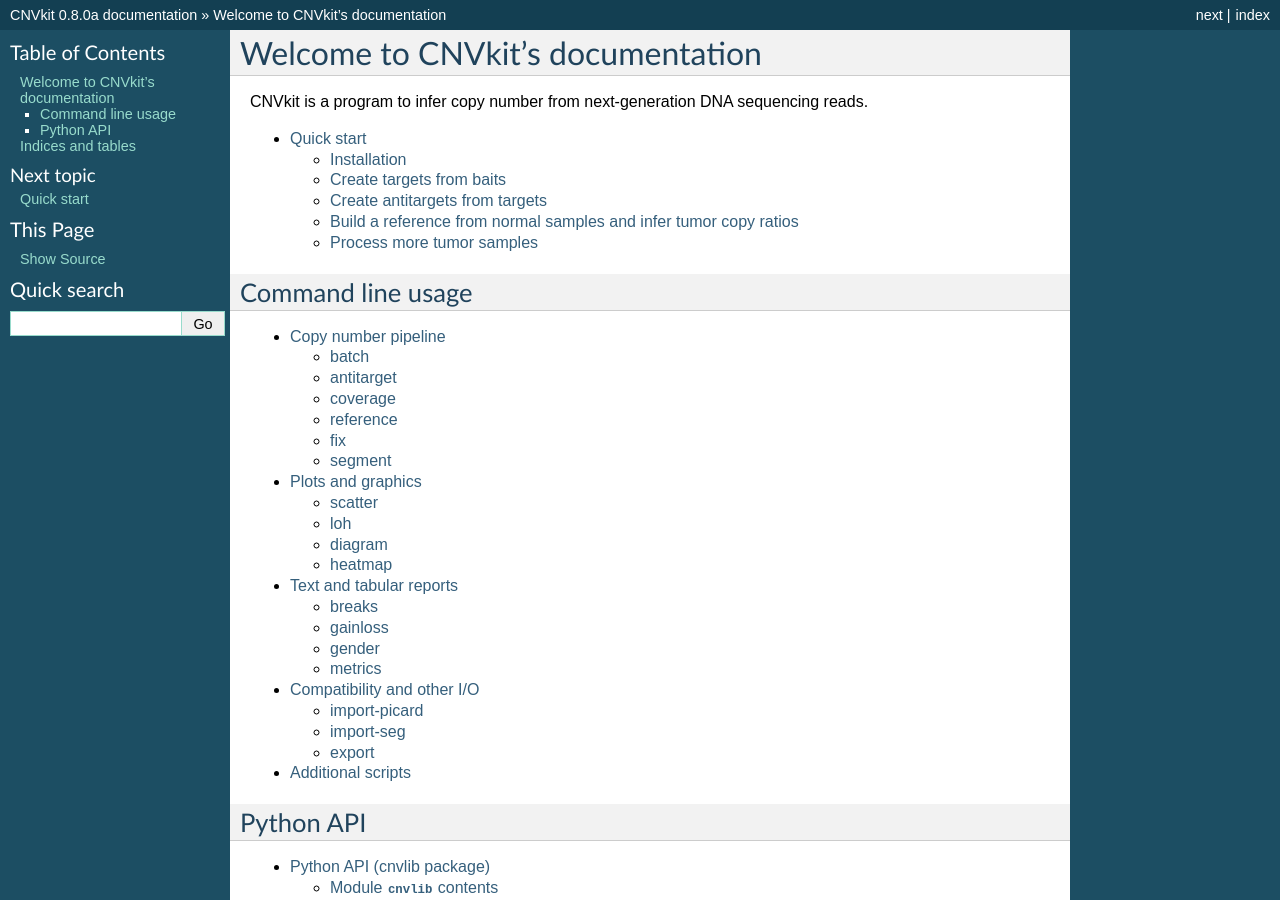
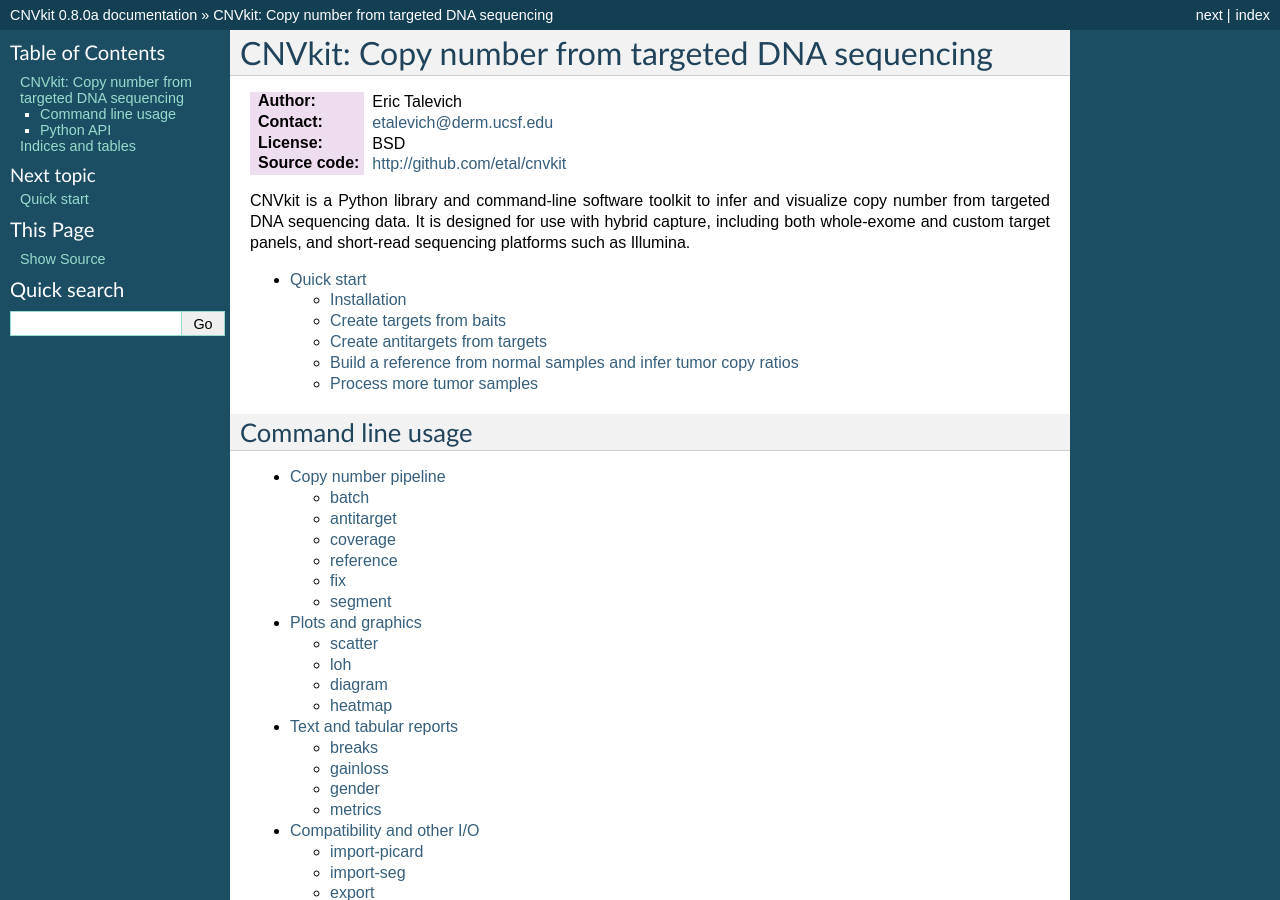
Before and after one commit to etal/cnvkit, a Sphinx documentation site: the page built from doc/index.rst, in a window 1280 px wide and 900 px high. Built offline with Sphinx 7.4.7, drawn with Linux system fonts in a browser that asks for light colours; some of the changed text lies outside the part shown.

Commit message:
doc: added a description & project metadata to the front page

```diff
--- a/doc/index.rst
+++ b/doc/index.rst
@@ -1,13 +1,15 @@
-.. CNVkit documentation master file, created by
-   sphinx-quickstart on Mon Apr  7 13:14:48 2014.
-   You can adapt this file completely to your liking, but it should at least
-   contain the root `toctree` directive.
+CNVkit: Copy number from targeted DNA sequencing
+================================================
 
-Welcome to CNVkit's documentation
-=================================
+:Author: Eric Talevich
+:Contact: etalevich@derm.ucsf.edu
+:License: BSD
+:Source code: http://github.com/etal/cnvkit
 
-CNVkit is a program to infer copy number from next-generation DNA sequencing
-reads.
+CNVkit is a Python library and command-line software toolkit to infer and
+visualize copy number from targeted DNA sequencing data. It is designed for use
+with hybrid capture, including both whole-exome and custom target panels, and
+short-read sequencing platforms such as Illumina.
 
 .. toctree::
 
```
